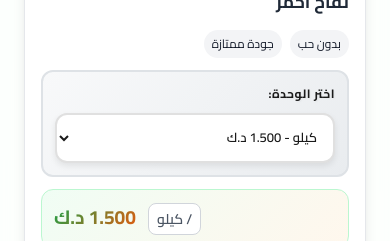
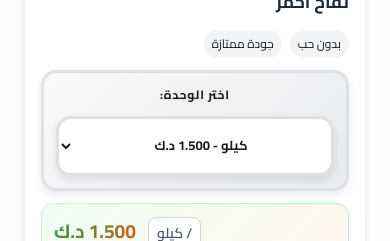
Before and after one commit to frooos9199/q8fruits, a React (Create React App) app: page / in a window 390 px wide. Shown: the part 1055-1296 px from the top of the page. Built offline with nearby package versions, Linux system fonts and the light colour scheme.

Commit message:
إضافة الشعار للفواتير وتحسين العرض

```diff
--- a/src/components/AdminPanel/AdminPanel.css
+++ b/src/components/AdminPanel/AdminPanel.css
@@ -1439,8 +1439,8 @@ input:checked + .slider:before {
 }
 
 .price-input {
-  width: 140px;
-  padding: 12px 15px;
+  width: 110px;
+  padding: 10px 12px;
   border: 2px solid #e0e0e0;
   border-radius: 10px;
   font-size: 16px;
--- a/src/components/AdminPanel/AdminPanel.tsx
+++ b/src/components/AdminPanel/AdminPanel.tsx
@@ -387,7 +387,9 @@ const AdminPanel: React.FC<AdminPanelProps> = ({
           body { font-family: 'Arial', sans-serif; margin: 0; padding: 20px; background: #f8f9fa; }
           .invoice { background: white; padding: 30px; border-radius: 10px; box-shadow: 0 4px 6px rgba(0,0,0,0.1); max-width: 800px; margin: 0 auto; }
           .header { text-align: center; border-bottom: 3px solid #4CAF50; padding-bottom: 20px; margin-bottom: 30px; }
-          .logo { font-size: 2rem; color: #4CAF50; font-weight: bold; margin-bottom: 10px; }
+          .logo-container { display: flex; align-items: center; justify-content: center; gap: 15px; margin-bottom: 15px; }
+          .logo-image { width: 80px; height: 80px; border-radius: 50%; object-fit: cover; border: 3px solid #4CAF50; }
+          .logo { font-size: 2rem; color: #4CAF50; font-weight: bold; }
           .company-info { color: #666; font-size: 0.9rem; }
           .contact-info { color: #4CAF50; font-weight: bold; margin-top: 10px; }
           .invoice-details { display: grid; grid-template-columns: 1fr 1fr; gap: 30px; margin-bottom: 30px; }
@@ -410,7 +412,10 @@ const AdminPanel: React.FC<AdminPanelProps> = ({
       <body>
         <div class="invoice">
           <div class="header">
-            <div class="logo">🍎 فكهاني الكويت - Q8 Fruit</div>
+            <div class="logo-container">
+              <img src="/images/logo.jpeg" alt="فكهاني الكويت" class="logo-image">
+              <div class="logo">فكهاني الكويت - Q8 Fruit</div>
+            </div>
             <div class="company-info">
               أفضل الفواكه والخضار الطازجة في الكويت<br>
               هاتف: 98899426 | بريد إلكتروني: summit_kw@hotmail.com
--- a/src/components/ProductCard/ProductCard.css
+++ b/src/components/ProductCard/ProductCard.css
@@ -1,20 +1,22 @@
+/* Enhanced Product Card */
 .product-card {
-  background: white;
-  border-radius: var(--radius-2xl);
+  background: linear-gradient(145deg, white 0%, #fafafa 100%);
+  border-radius: var(--radius-xl);
   box-shadow: var(--shadow-lg);
   overflow: hidden;
-  transition: all 0.3s cubic-bezier(0.4, 0, 0.2, 1);
-  position: relative;
-  height: 100%;
+  transition: all 0.4s cubic-bezier(0.25, 0.46, 0.45, 0.94);
   display: flex;
   flex-direction: column;
-  border: 1px solid var(--gray-200);
+  height: auto;
+  min-height: 550px; /* زيادة الارتفاع الأدنى */
+  border: 1px solid rgba(76, 175, 80, 0.1);
+  position: relative;
 }
 
 .product-card:hover {
-  transform: translateY(-8px) scale(1.02);
-  box-shadow: var(--shadow-xl);
-  border-color: var(--primary-300);
+  transform: translateY(-12px);
+  box-shadow: 0 25px 50px rgba(0, 0, 0, 0.15);
+  border-color: var(--primary-color);
 }
 
 .product-card.out-of-stock {
@@ -335,52 +337,56 @@
 
 /* Unit Selection Styles - تحسينات للوحدات المتعددة */
 .unit-selection {
-  margin-bottom: 1.5rem;
+  margin-bottom: 2rem;
   background: linear-gradient(135deg, #f8f9fa 0%, #e9ecef 100%);
-  padding: 15px;
-  border-radius: 12px;
-  border: 2px solid #dee2e6;
+  padding: 20px;
+  border-radius: 15px;
+  border: 3px solid #dee2e6;
   transition: all 0.3s ease;
+  box-shadow: 0 4px 8px rgba(0, 0, 0, 0.08);
 }
 
 .unit-selection:hover {
   border-color: var(--primary-color);
-  transform: translateY(-1px);
-  box-shadow: 0 4px 8px rgba(0, 0, 0, 0.1);
+  transform: translateY(-2px);
+  box-shadow: 0 6px 12px rgba(0, 0, 0, 0.12);
 }
 
 .unit-label {
   display: block;
-  font-size: 15px;
-  font-weight: 700;
+  font-size: 16px;
+  font-weight: 800;
   color: #1a1a1a;
-  margin-bottom: 10px;
+  margin-bottom: 12px;
   font-family: 'Cairo', sans-serif;
   text-transform: uppercase;
-  letter-spacing: 0.5px;
-  text-shadow: 1px 1px 2px rgba(0, 0, 0, 0.05);
+  letter-spacing: 0.8px;
+  text-shadow: 1px 1px 3px rgba(0, 0, 0, 0.1);
+  text-align: center;
 }
 
 .unit-select {
   width: 100%;
-  padding: 14px 18px;
-  border: 2px solid #e0e0e0;
-  border-radius: 12px;
+  padding: 18px 20px;
+  border: 3px solid #e0e0e0;
+  border-radius: 15px;
   background: white;
-  font-size: 15px;
-  font-weight: 600;
+  font-size: 16px;
+  font-weight: 700;
   color: #1a1a1a;
   font-family: 'Cairo', sans-serif;
   transition: all 0.3s ease;
   cursor: pointer;
-  box-shadow: 0 3px 6px rgba(0, 0, 0, 0.08);
+  box-shadow: 0 4px 8px rgba(0, 0, 0, 0.1);
+  text-align: center;
+  min-height: 60px;
 }
 
 .unit-select:focus {
   outline: none;
   border-color: var(--primary-color);
-  box-shadow: 0 0 0 3px rgba(76, 175, 80, 0.1);
-  transform: translateY(-2px);
+  box-shadow: 0 0 0 4px rgba(76, 175, 80, 0.15);
+  transform: translateY(-3px);
   color: #000000;
 }
 
@@ -388,13 +394,15 @@
   border-color: var(--primary-color);
   background: #fafafa;
   color: #1a1a1a;
+  transform: translateY(-1px);
 }
 
 .unit-select option {
-  padding: 12px;
-  font-weight: 600;
+  padding: 15px;
+  font-weight: 700;
   background: white;
   color: #1a1a1a;
+  font-size: 15px;
 }
 
 .product-tags {
--- a/src/components/ProductGrid/ProductGrid.css
+++ b/src/components/ProductGrid/ProductGrid.css
@@ -70,12 +70,12 @@
 .products-grid {
   display: grid;
   grid-template-columns: repeat(3, 1fr);
-  gap: var(--space-8);
+  gap: var(--space-10);
   margin-top: var(--space-12);
-  max-width: 1400px;
+  max-width: 1500px;
   margin-left: auto;
   margin-right: auto;
-  padding-bottom: var(--space-8);
+  padding-bottom: var(--space-12);
 }
 
 .no-products {
@@ -110,8 +110,9 @@
 /* Mobile Responsive */
 @media (max-width: 1024px) {
   .products-grid {
-    grid-template-columns: repeat(3, 1fr);
-    gap: var(--space-6);
+    grid-template-columns: repeat(2, 1fr);
+    gap: var(--space-8);
+    max-width: 900px;
   }
 
   .product-grid-container {
@@ -125,9 +126,10 @@
   }
 
   .products-grid {
-    grid-template-columns: repeat(2, 1fr);
-    gap: var(--space-4);
+    grid-template-columns: 1fr;
+    gap: var(--space-6);
     max-width: 100%;
+    padding: 0 var(--space-4);
   }
 
   .search-input {
--- a/src/components/UserProfile/UserProfile.tsx
+++ b/src/components/UserProfile/UserProfile.tsx
@@ -354,6 +354,8 @@ const UserProfile: React.FC<UserProfileProps> = ({
             <style>
               body { font-family: Arial, sans-serif; padding: 20px; direction: rtl; }
               .header { text-align: center; margin-bottom: 30px; }
+              .logo-container { display: flex; align-items: center; justify-content: center; gap: 15px; margin-bottom: 15px; }
+              .logo-image { width: 60px; height: 60px; border-radius: 50%; object-fit: cover; border: 2px solid #4caf50; }
               .company-name { color: #4caf50; font-size: 24px; font-weight: bold; }
               .invoice-details { margin: 20px 0; }
               .customer-info { background: #f5f5f5; padding: 15px; border-radius: 5px; margin: 20px 0; }
@@ -368,7 +370,10 @@ const UserProfile: React.FC<UserProfileProps> = ({
           </head>
           <body>
             <div class="header">
-              <div class="company-name">🍎 فكهاني الكويت</div>
+              <div class="logo-container">
+                <img src="/images/logo.jpeg" alt="فكهاني الكويت" class="logo-image">
+                <div class="company-name">فكهاني الكويت</div>
+              </div>
               <p>أفضل الفواكه والخضار الطازجة</p>
               <p>للاستفسار والطلبات: 98899426</p>
               <p>بريد إلكتروني: summit_kw@hotmail.com</p>
```
